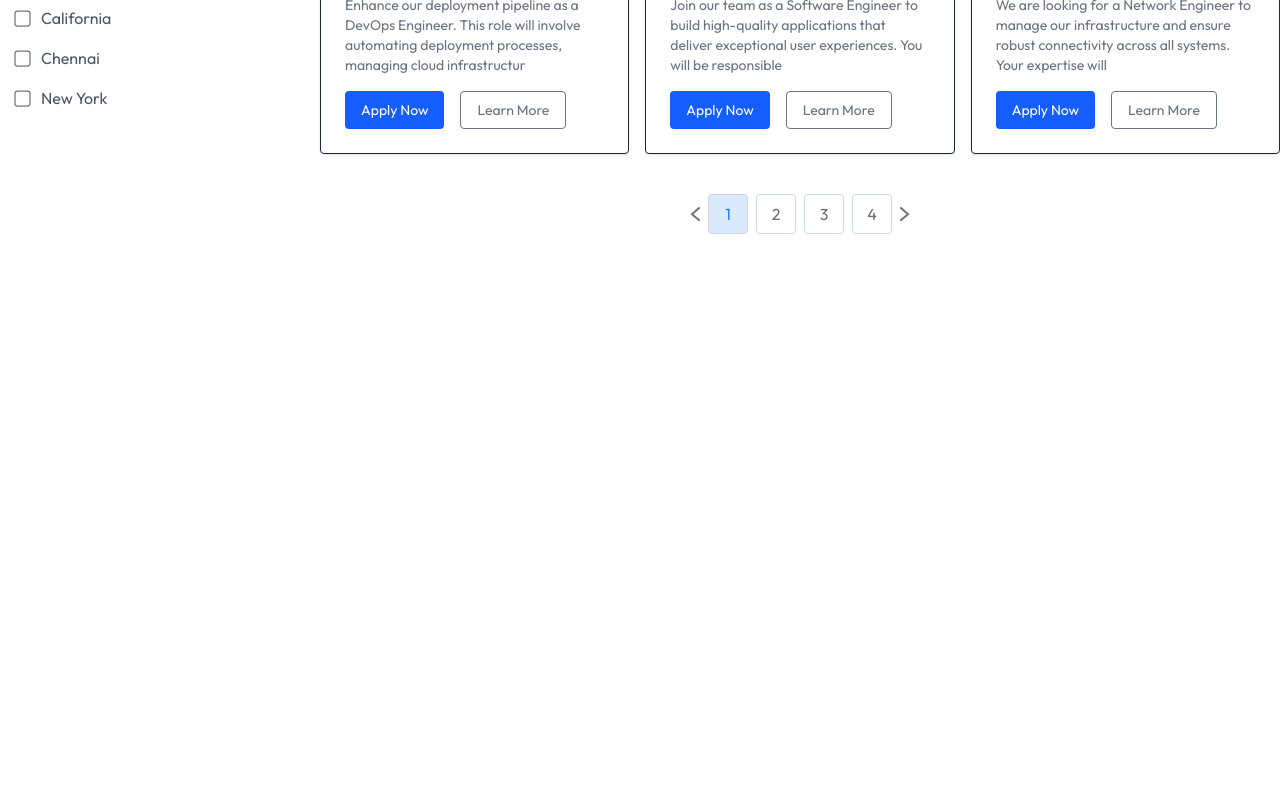
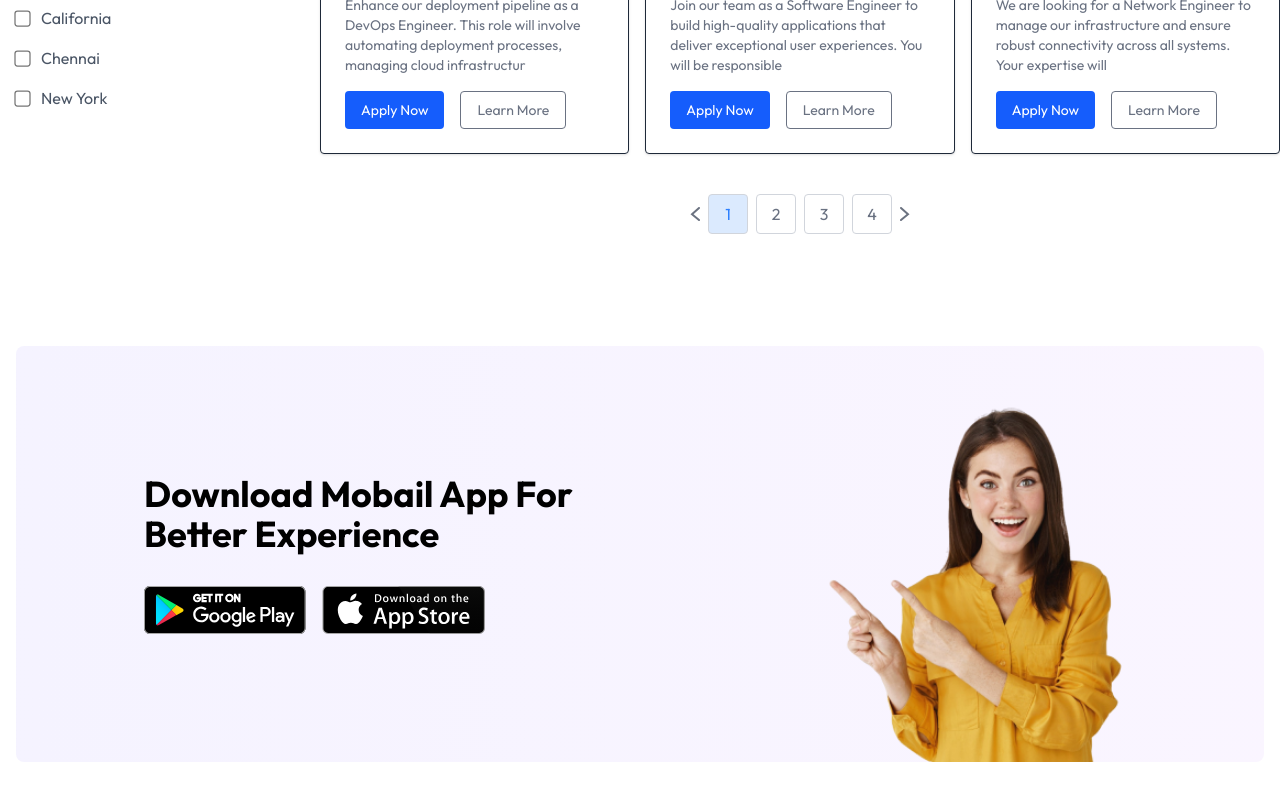
Before and after one commit to krishnacodes17/Job--Portel, a React app in the folder client/: page / in a window 1280 px wide. Shown: the part 1160-1960 px from the top of the page. Before the commit the page ends 1426 px from the top, so only its background shows below. Built offline with nearby package versions, Linux system fonts and the light colour scheme; no server answers; the HTML template or start-up script is replaced by a standard one; a web font is replaced by a local one.

Commit message:
App download components added

```diff
--- /dev/null
+++ b/client/src/components/AppDownload.jsx
@@ -0,0 +1,26 @@
+import React from 'react'
+import { assets } from '../assets/assets'
+
+function AppDownload() {
+  return (
+    <div className='container px-4 2xl:px-20 mx-auto my-20'>
+      <div className='relative bg-gradient-to-r from-violet-50 to-purple-50 p-12 sm:p-24 lg:p-32 rounded-lg '>
+        <div>
+            <h1 className='text-2xl sm:text-4xl font-bold mb-8 max-w-md'>Download Mobail App For Better Experience</h1>
+            <div className='flex gap-4'>
+                <a href="#" className='inline-block '>
+                    <img className='h-12' src={assets.play_store} alt="" />
+                </a>
+                <a href="#" className='inline-block '>
+                    <img className='h-12' src={assets.app_store} alt="" />
+                </a>
+            </div>
+        </div>
+
+        <img className='absolute w-80 right-0 bottom-0 mr-32 max-lg:hidden' src={assets.app_main_img} alt="" />
+      </div>
+    </div>
+  )
+}
+
+export default AppDownload
--- a/client/src/components/JobListing.jsx
+++ b/client/src/components/JobListing.jsx
@@ -18,7 +18,7 @@
     }
 
     const [showFilter ,setShowFilter] = useState(false)   // showing filter button
-    const [currentPage , setCurrentPage] = useState(1)
+    const [currentPage , setCurrentPage] = useState(1)    // pagination
 
   return (
     <div className='container 2xl:px-20 mx-auto flex flex-col lg:flex-row max-lg:space-y-8 py-8 '>
--- a/client/src/pages/Home.jsx
+++ b/client/src/pages/Home.jsx
@@ -2,6 +2,7 @@
 import Navbar from '../components/Navbar'
 import Hero from '../components/Hero'
 import JobListing from '../components/JobListing'
+import AppDownload from '../components/AppDownload'
 
 function Home() {
   return (
@@ -9,6 +10,7 @@
        <Navbar />
        <Hero/>
        <JobListing />
+       <AppDownload />
     </div>
   )
 }
```
